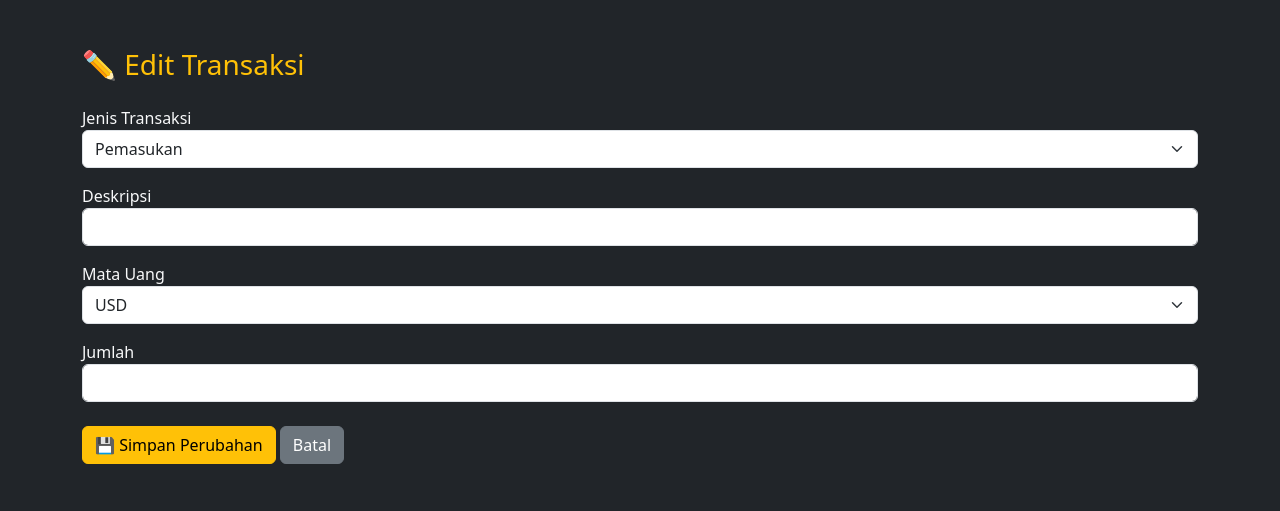
After one commit to arscia12/resto-keuangan, a Flask app: page /edit/1 in a window 1280 px wide. The commit adds this page. Shown: the top 511 px of the page. Run offline with Flask 3, Linux system fonts and the light colour scheme; data that the repository does not hold is empty; some libraries are stand-ins or nearby versions.

Commit message:
Add files via upload

```diff
--- a/app.py
+++ b/app.py
@@ -175,6 +175,33 @@ def hapus():
     conn.close()
     return redirect(request.referrer)
 
+# Tambahkan route ini ke app.py
+@app.route('/edit/<int:id>', methods=['GET', 'POST'])
+def edit(id):
+    conn = get_connection()
+    cur = conn.cursor()
+
+    if request.method == 'POST':
+        tipe = request.form['tipe']
+        deskripsi = request.form['deskripsi']
+        mata_uang = request.form['mata_uang']
+        jumlah = float(request.form['jumlah'].replace(',', '.'))
+        cur.execute("""
+            UPDATE transaksi
+            SET tipe = %s, deskripsi = %s, mata_uang = %s, jumlah = %s
+            WHERE id = %s
+        """, (tipe, deskripsi, mata_uang, jumlah, id))
+        conn.commit()
+        cur.close()
+        conn.close()
+        return redirect('/')
+
+    cur.execute("SELECT tipe, deskripsi, mata_uang, jumlah FROM transaksi WHERE id = %s", (id,))
+    row = cur.fetchone()
+    cur.close()
+    conn.close()
+    return render_template("edit.html", id=id, data=row, mata_uang=MATA_UANG)
+
 
 def buat_table_transaksi():
     conn = get_connection()
--- /dev/null
+++ b/templates/edit.html
@@ -0,0 +1,36 @@
+<!DOCTYPE html>
+<html lang="id">
+<head>
+  <meta charset="UTF-8">
+  <title>Edit Transaksi</title>
+  <link rel="stylesheet" href="https://cdn.jsdelivr.net/npm/bootstrap@5.3.0/dist/css/bootstrap.min.css">
+</head>
+<body class="bg-dark text-light">
+  <div class="container py-5">
+    <h3 class="mb-4 text-warning">✏️ Edit Transaksi</h3>
+    <form method="POST">
+      <label>Jenis Transaksi</label>
+      <select name="tipe" class="form-select mb-3">
+        <option value="Pemasukan" {{ 'selected' if data[0]=='Pemasukan' else '' }}>Pemasukan</option>
+        <option value="Pengeluaran" {{ 'selected' if data[0]=='Pengeluaran' else '' }}>Pengeluaran</option>
+      </select>
+
+      <label>Deskripsi</label>
+      <input type="text" name="deskripsi" class="form-control mb-3" value="{{ data[1] }}">
+
+      <label>Mata Uang</label>
+      <select name="mata_uang" class="form-select mb-3">
+        {% for m in mata_uang %}
+          <option value="{{ m }}" {{ 'selected' if m==data[2] else '' }}>{{ m }}</option>
+        {% endfor %}
+      </select>
+
+      <label>Jumlah</label>
+      <input type="text" name="jumlah" class="form-control mb-4" value="{{ data[3] }}">
+
+      <button type="submit" class="btn btn-warning">💾 Simpan Perubahan</button>
+      <a href="/" class="btn btn-secondary">Batal</a>
+    </form>
+  </div>
+</body>
+</html>
```
Also changed, not shown: templates/admin.html (+7 -6 lines), templates/riwayat.html (+7 -6 lines).
